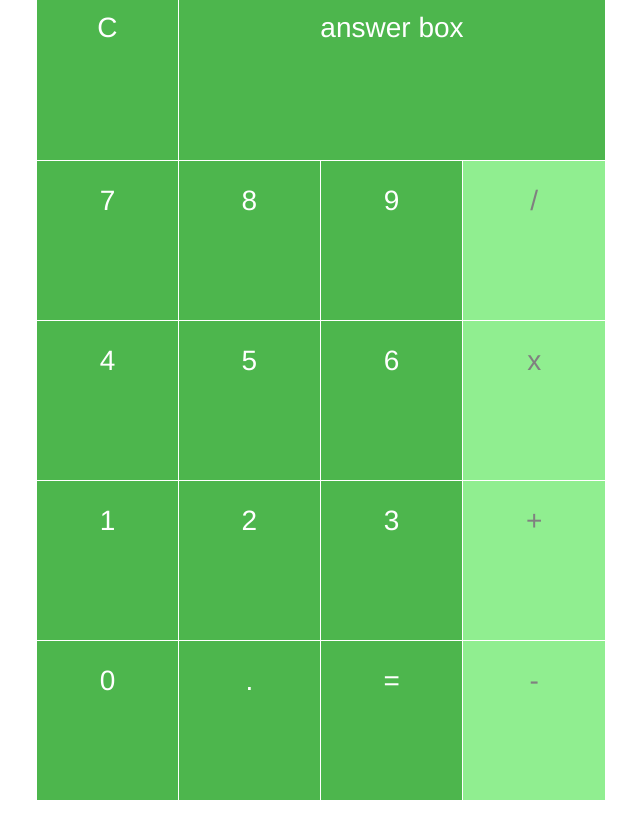
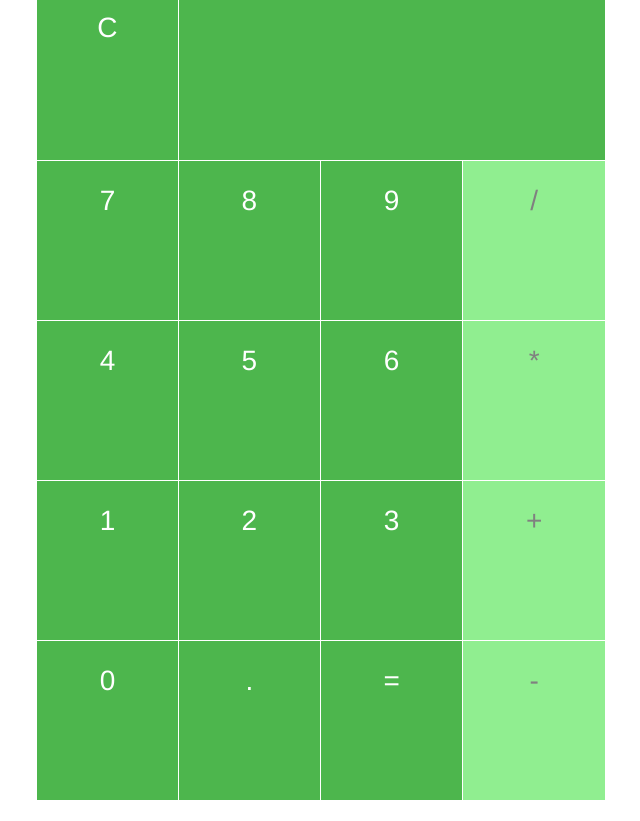
Before and after one commit to mwilliamszoe/Calculator, a plain HTML site: page js-calc.html in a window 1280 px wide. Shown: the whole page, without its empty margins (34-674 px from the left). Drawn offline with nearby package versions, Linux system fonts and the light colour scheme.

Commit message:
OMFG I DIIIID IIIgit add .git add .

```diff
--- a/js-calc.html
+++ b/js-calc.html
@@ -14,7 +14,7 @@
                 <thead>
                   <tr>
                     <td id="clear" class="col-one keys">C</td>
-                    <td id="answer-box" colspan="3">answer box</td>
+                    <td id="answer-box" colspan="3"></td>
                   </tr>
                 </thead>
                 <tbody>
@@ -28,7 +28,7 @@
                     <td class="col-one keys">4</td>
                     <td class="keys">5</td>
                     <td class="keys">6</td>
-                    <td class="operations keys">x</td>
+                    <td class="operations keys">*</td>
                   </tr>
                   <tr>
                     <td class="col-one keys">1</td>
--- a/js-calc.js
+++ b/js-calc.js
@@ -22,16 +22,16 @@ for (i=0; i<keys.length; i++) {
 
             if (keyInner === "=") {
                 let equation = input.join('')
-                console.log(equation)
+                // console.log(equation, "test")
+                console.log(eval(equation))
             }
 
             else{
                 // const keyNumbers = parseInt(keyInner)
                 // input.push(keyNumbers)
                 // console.log(input)
-                // answerBox.textContent = keyNumbers;
+                answerBox.textContent = keyInner;
                 // console.log(answerBox)
-
                 input.push(keyInner)
                 console.log(input)
         }
```
